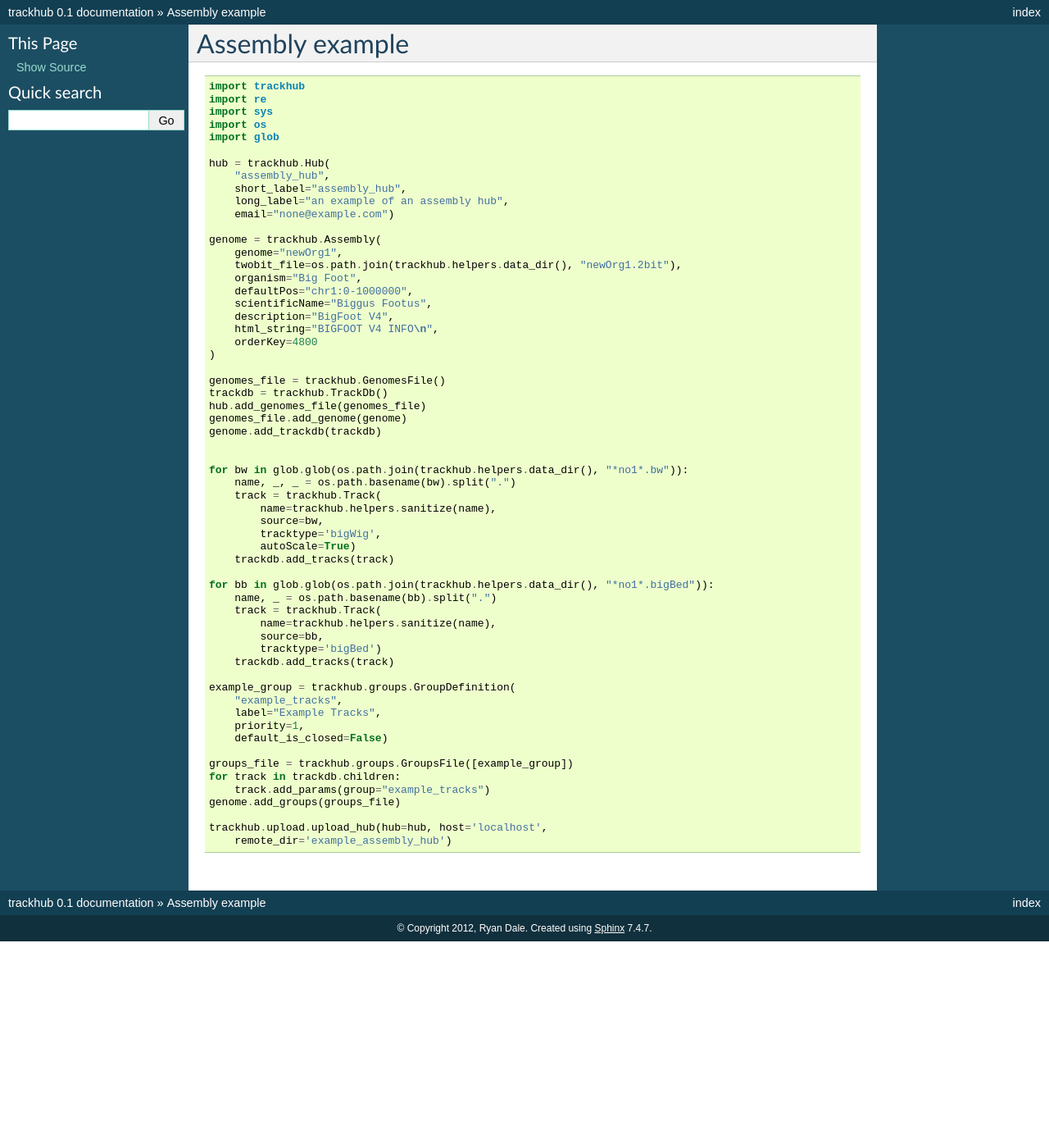
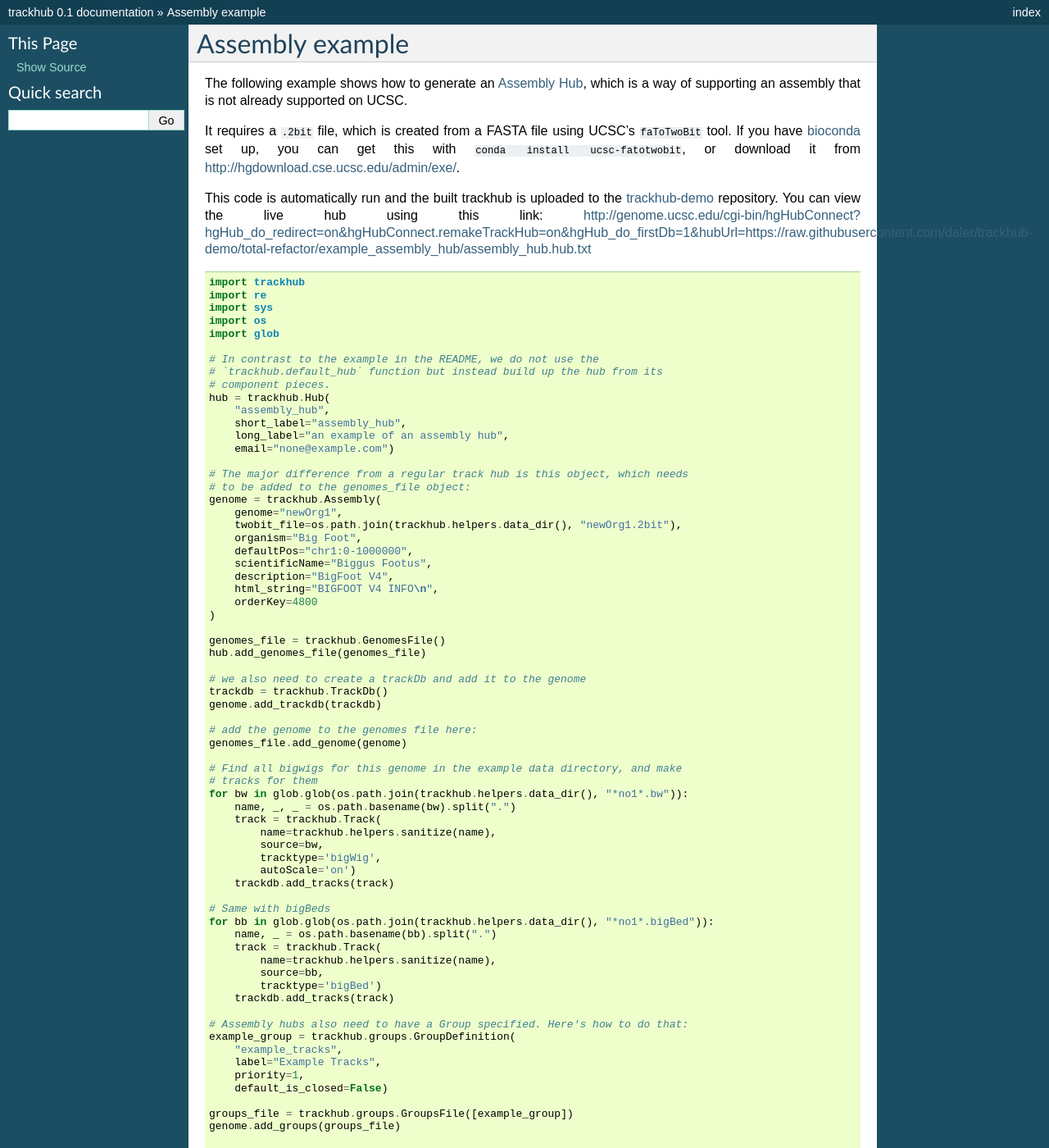
Before and after one commit to daler/trackhub, a Sphinx documentation site: the page built from doc/source/assembly_example.rst, in a window 1280 px wide and 1400 px high. Shown: the whole window at 82% size. Built offline with Sphinx 7.4.7, drawn with Linux system fonts in a browser that asks for light colours; some of the changed text lies outside the part shown.

Commit message:
update examples and add grouping example

```diff
--- a/doc/source/assembly_example.rst
+++ b/doc/source/assembly_example.rst
@@ -1,8 +1,21 @@
 Assembly example
 ----------------
+The following example shows how to generate an `Assembly Hub
+<http://genomewiki.ucsc.edu/index.php/Assembly_Hubs>`_, which is a way of
+supporting an assembly that is not already supported on UCSC.
+
+
+It requires a ``.2bit`` file, which is created from a FASTA file using UCSC's
+``faToTwoBit`` tool. If you have `bioconda <https://bioconda.github.io>`_ set
+up, you can get this with ``conda install ucsc-fatotwobit``, or download it
+from http://hgdownload.cse.ucsc.edu/admin/exe/.
+
+This code is automatically run and the built trackhub is uploaded to the
+`trackhub-demo <https://github.com/daler/trackhub-demo>`_ repository. You can
+view the live hub using this link:
+http://genome.ucsc.edu/cgi-bin/hgHubConnect?hgHub_do_redirect=on&hgHubConnect.remakeTrackHub=on&hgHub_do_firstDb=1&hubUrl=https://raw.githubusercontent.com/daler/trackhub-demo/total-refactor/example_assembly_hub/assembly_hub.hub.txt
 
 .. code-block:: python
-
 
     import trackhub
     import re
@@ -10,12 +23,17 @@
     import os
     import glob
 
+    # In contrast to the example in the README, we do not use the
+    # `trackhub.default_hub` function but instead build up the hub from its
+    # component pieces.
     hub = trackhub.Hub(
         "assembly_hub",
         short_label="assembly_hub",
         long_label="an example of an assembly hub",
         email="none@example.com")
 
+    # The major difference from a regular track hub is this object, which needs
+    # to be added to the genomes_file object:
     genome = trackhub.Assembly(
         genome="newOrg1",
         twobit_file=os.path.join(trackhub.helpers.data_dir(), "newOrg1.2bit"),
@@ -28,21 +46,27 @@
     )
 
     genomes_file = trackhub.GenomesFile()
+    hub.add_genomes_file(genomes_file)
+
+    # we also need to create a trackDb and add it to the genome
     trackdb = trackhub.TrackDb()
-    hub.add_genomes_file(genomes_file)
-    genomes_file.add_genome(genome)
     genome.add_trackdb(trackdb)
 
+    # add the genome to the genomes file here:
+    genomes_file.add_genome(genome)
 
+    # Find all bigwigs for this genome in the example data directory, and make
+    # tracks for them
     for bw in glob.glob(os.path.join(trackhub.helpers.data_dir(), "*no1*.bw")):
         name, _, _ = os.path.basename(bw).split(".")
         track = trackhub.Track(
             name=trackhub.helpers.sanitize(name),
             source=bw,
             tracktype='bigWig',
-            autoScale=True)
+            autoScale='on')
         trackdb.add_tracks(track)
 
+    # Same with bigBeds
     for bb in glob.glob(os.path.join(trackhub.helpers.data_dir(), "*no1*.bigBed")):
         name, _ = os.path.basename(bb).split(".")
         track = trackhub.Track(
@@ -51,6 +75,7 @@
             tracktype='bigBed')
         trackdb.add_tracks(track)
 
+    # Assembly hubs also need to have a Group specified. Here's how to do that:
     example_group = trackhub.groups.GroupDefinition(
         "example_tracks",
         label="Example Tracks",
@@ -58,9 +83,11 @@
         default_is_closed=False)
 
     groups_file = trackhub.groups.GroupsFile([example_group])
+    genome.add_groups(groups_file)
+
+    # We can now add the "group" parameter to all the children of the trackDb
     for track in trackdb.children:
         track.add_params(group="example_tracks")
-    genome.add_groups(groups_file)
 
     trackhub.upload.upload_hub(hub=hub, host='localhost',
         remote_dir='example_assembly_hub')
```
Also changed, not shown: README.rst (+12 -9 lines), doc/source/grouping.rst (added, +227 -0 lines), 2 other files.
